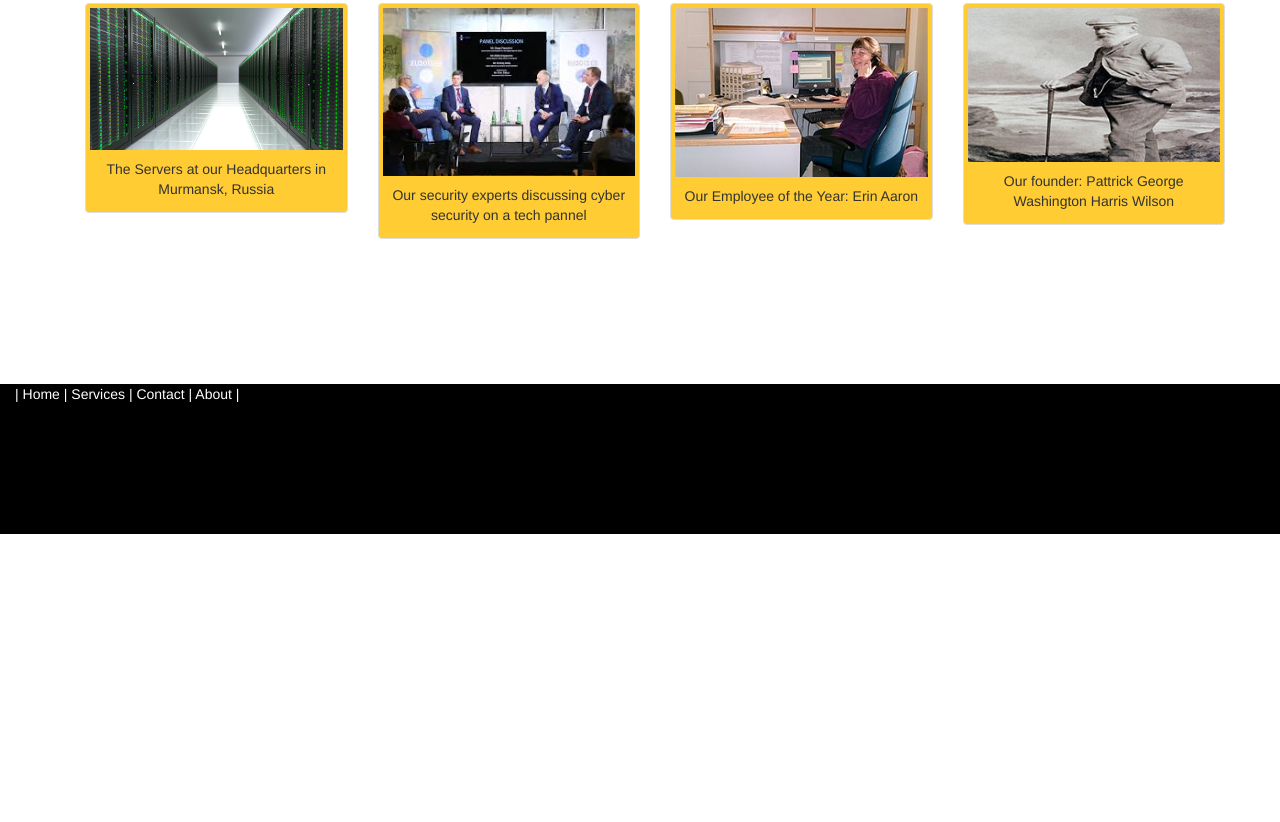
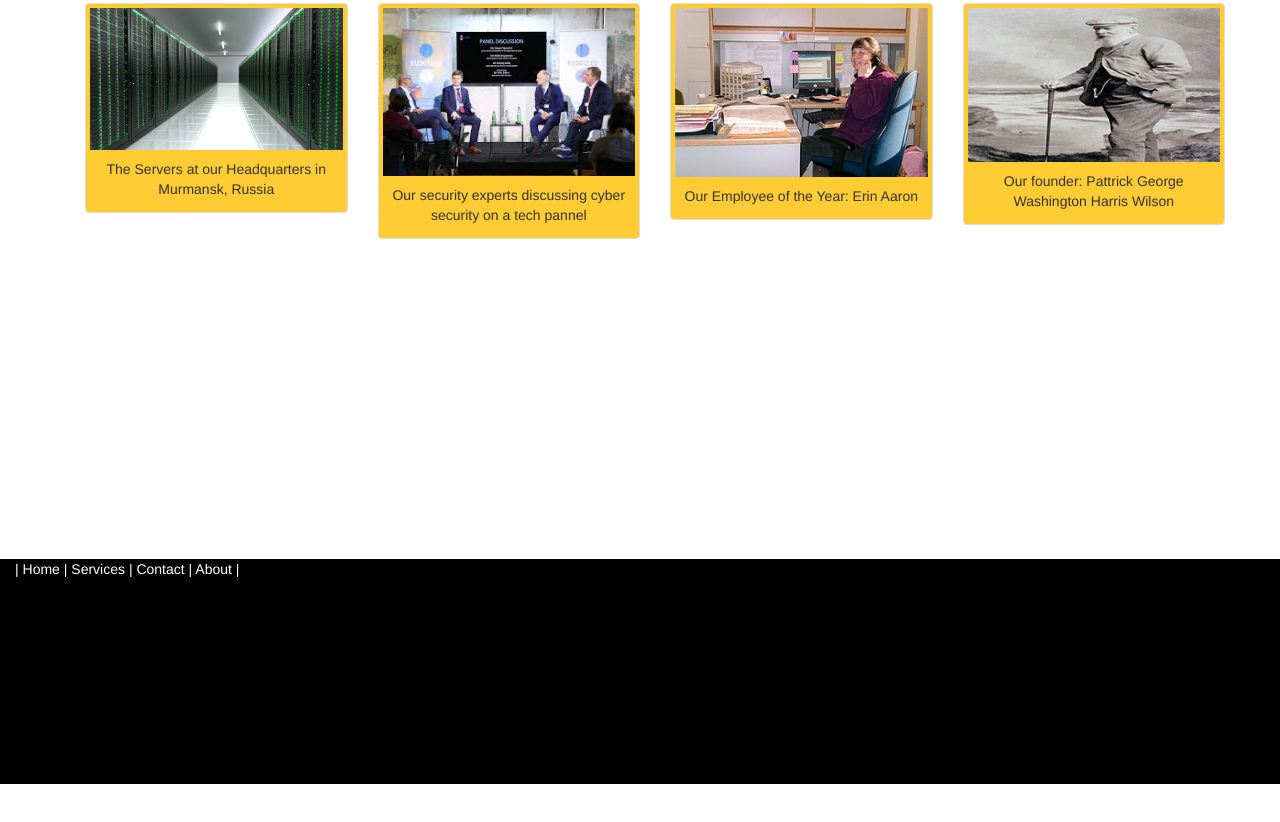
Before and after one commit to XavierCrowell/ProTech, a plain HTML site: page index.html in a window 1280 px wide. Shown: the part 1136-1958 px from the top of the page. Drawn offline with nearby package versions, Linux system fonts and the light colour scheme.

Commit message:
Update style.css

```diff
--- a/style.css
+++ b/style.css
@@ -11,10 +11,10 @@
 footer{
 	background-color: #000000;
 	width: 1904px;
-	height: 150px;
+	height: 225px;
 	color: White;
 	float: left;
-	margin-top: 125px;
+	margin-top: 300px;
 }
 
 footer a{
```
